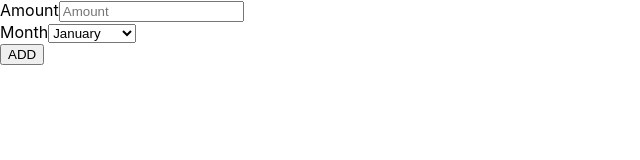
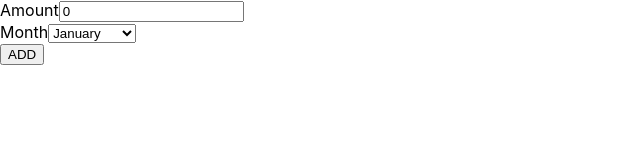
Before and after one commit to Avijitpal/DV, a React (Create React App) app in the folder my-app/: page / in a window 1280 px wide. Shown: the top 160 px of the page, without its empty margins (0-640 px from the left). Built offline with nearby package versions, Linux system fonts and the light colour scheme.

Commit message:
jason array updated

```diff
--- a/my-app/src/compoent/Input.js
+++ b/my-app/src/compoent/Input.js
@@ -1,60 +1,41 @@
-import React, { Component } from 'react'
-//import { useState } from 'react';
-//import React from "react";
-class Form extends Component{
-  constructor(props){
-    super(props)
-    this.state = {
-      arr:[{Amount:0, Month:''}],
-      data:[]
-  }//age:null, address:'',phoneNo:''}
-    this.handleChange = this.handleChange.bind(this)
-    this.handleSubmit = this.handleSubmit.bind(this)
-  }
-
+//import React, { Component } from 'react'
+import React from "react";
+function Form(){
+ const [Amount,setAmount] = React.useState(0);
+ const [Month,setMonth] = React.useState("");
+ const values=[];
+ const data=[];
   // Form submitting logic, prevent default page refresh
-  handleSubmit(event){
-    //const { Amount, Month}=this.state//age, address, phoneNo } = this.state
-    event.preventDefault()
-    let values = [];
-      values.push({
-        Amount:this.state.Amount,
-        Month:this.state.Month
-      });
-  let data = [];
-  data.push({values})
-      console.log(JSON.stringify(data))
-      this.setState({values});
-  }
-  handleChange(event){
-    this.setState({
-      // Computed property names
-      // keys of the objects are computed dynamically
-      [event.target.name] : event.target.value
-    })
+  const handleSubmit= event => {
+    //here we are pushing the data into the array
+    values.push({"Amount":Amount ,"Month":Month});
+    data =[...values];
+    console.log(data)
+    event.preventDefault();
   }
 
 
   // Return a controlled form i.e. values of the
   // input field not stored in DOM values are exist
   // in react component itself as state
-  render(){
+
+
     return(
-      <form onSubmit={this.handleSubmit}>
+      <form onSubmit={handleSubmit}>
         <div>
         {/*This is the Amount selection */}
           <label htmlFor='email'>Amount</label>
           <input
             name='Amount'
-            placeholder='Amount'
-            value = {this.state.Amount}
-            onChange={this.handleChange}
+            type = "number"
+            value = {Amount}
+            onChange={e=>setAmount(e.target.value)}
+            required
           />
         </div>
-        {/*This is for the month selection*/}
-        <div>
+        <div >
           <label htmlFor='Month'>Month</label>
-           <select name='Month' value={this.state.value} onChange={this.handleChange}>
+           <select name='Month' value={Month} onChange={e=>setMonth(e.target.value) } required >
            <option name='Month' value="January">January</option>
            <option name='Month' value="February">February</option>
            <option name='Month' value="March">March</option>
@@ -75,8 +56,6 @@ class Form extends Component{
       </form>
     )
   }
-}
-
 export default Form
 //1.placeholder needs to be added
 //
```
